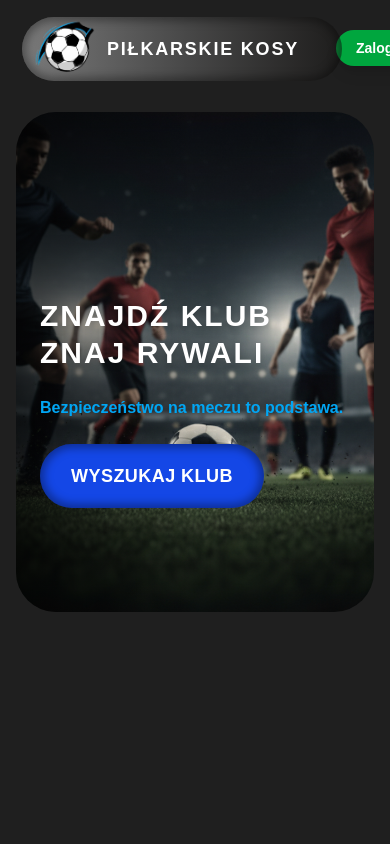
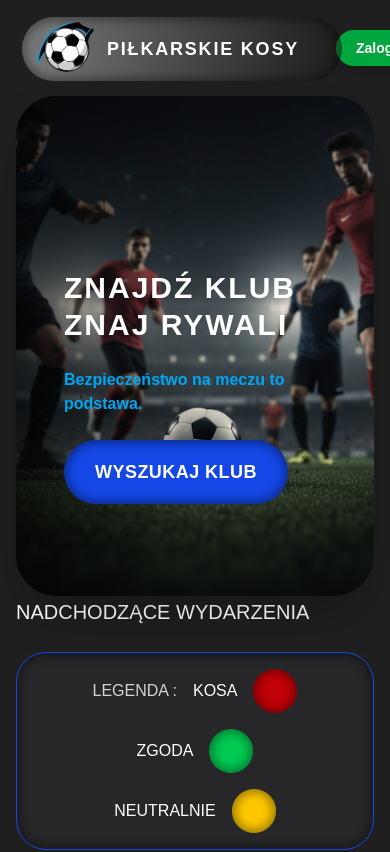
Before and after one commit to kamilpasierski/projekt-kosy, a React (Vite) app in the folder frontend/: page / in a window 390 px wide. Shown: the top 852 px of the page. Built offline with nearby package versions, Linux system fonts and the light colour scheme; the HTML template or start-up script is replaced by a standard one.

Commit message:
fix global background and add responsive margins to MainLayout and MatchesTable to Home

```diff
--- a/frontend/src/App.tsx
+++ b/frontend/src/App.tsx
@@ -11,7 +11,7 @@ import ResetPasswordConfirm from "./scenes/reset_password";
 
 function App() {
     return (
-        <div className="app bg-basic-dark">
+        <div className="app min-h-screen flex flex-col font-['Montserrat']">
             <BrowserRouter>
                 <GoogleOAuthProvider clientId="591435600928-jkcr94pim0taieevj0mlcv112j85verk.apps.googleusercontent.com">
                 <AuthProvider>
--- a/frontend/src/index.css
+++ b/frontend/src/index.css
@@ -65,8 +65,15 @@
 }
 
 html,
-body,
-#root,
+body {
+    @apply bg-basic-dark text-white;
+    min-height: 100vh;
+}
+#root {
+    min-height: 100vh;
+    display: flex;
+    flex-direction: column;
+}
 .app{
     height: 100%;
     width: 100%;
--- a/frontend/src/layouts/MainLayout.tsx
+++ b/frontend/src/layouts/MainLayout.tsx
@@ -23,9 +23,9 @@ const MainLayout = () => {
             <Navbar />
             {/* Outlet to "placeholder", w który React Router wstawi
                 komponent Home albo MapScene, w zależności od URL */}
-            <div className="content-container">
+            <main className="flex-1 w-full px-4 md:px-8 xl:px-[45px]">
                 <Outlet />
-            </div>
+            </main>
         </>
     );
 };
--- a/frontend/src/scenes/home/index.tsx
+++ b/frontend/src/scenes/home/index.tsx
@@ -1,18 +1,18 @@
 import { useNavigate } from "react-router-dom";
 import Baner from "@/assets/Baner.png";
+import MatchesTable from "../../components/MatchesTable.tsx";
 
 const Home = () => {
     const navigate = useNavigate();
 
     return (
         // WRAPPER GŁÓWNY: Centruje baner na stronie i daje marginesy na mniejszych ekranach
-        <div className="w-full flex justify-center p-4 lg:p-8">
+        <div className="w-full flex flex-col items-center pb-20">
 
             {/* KONTENER BANERU */}
             {/* max-w-[1341px]: zachowuje oryginalną maksymalną szerokość */}
             {/* aspect-video lub min-h: zapewnia wysokość na mobile */}
-            <div className="relative w-full max-w-[1341px] min-h-[500px] lg:h-[619px] rounded-[40px] overflow-hidden flex flex-col justify-center">
-
+            <div className="relative w-full max-w-[1920px] min-h-[500px] lg:h-[619px] rounded-[40px] overflow-hidden flex flex-col justify-center px-6 lg:px-24 shadow-2xl bg-zinc-800">
                 {/* --- 1. ZDJĘCIE W TLE --- */}
                 {/* object-cover: przycina zdjęcie, ale zachowuje proporcje (nie rozciąga) */}
                 <img
@@ -52,8 +52,8 @@ const Home = () => {
                     </button>
 
                 </div>
-
             </div>
+            <MatchesTable />
         </div>
     )
 };
```
